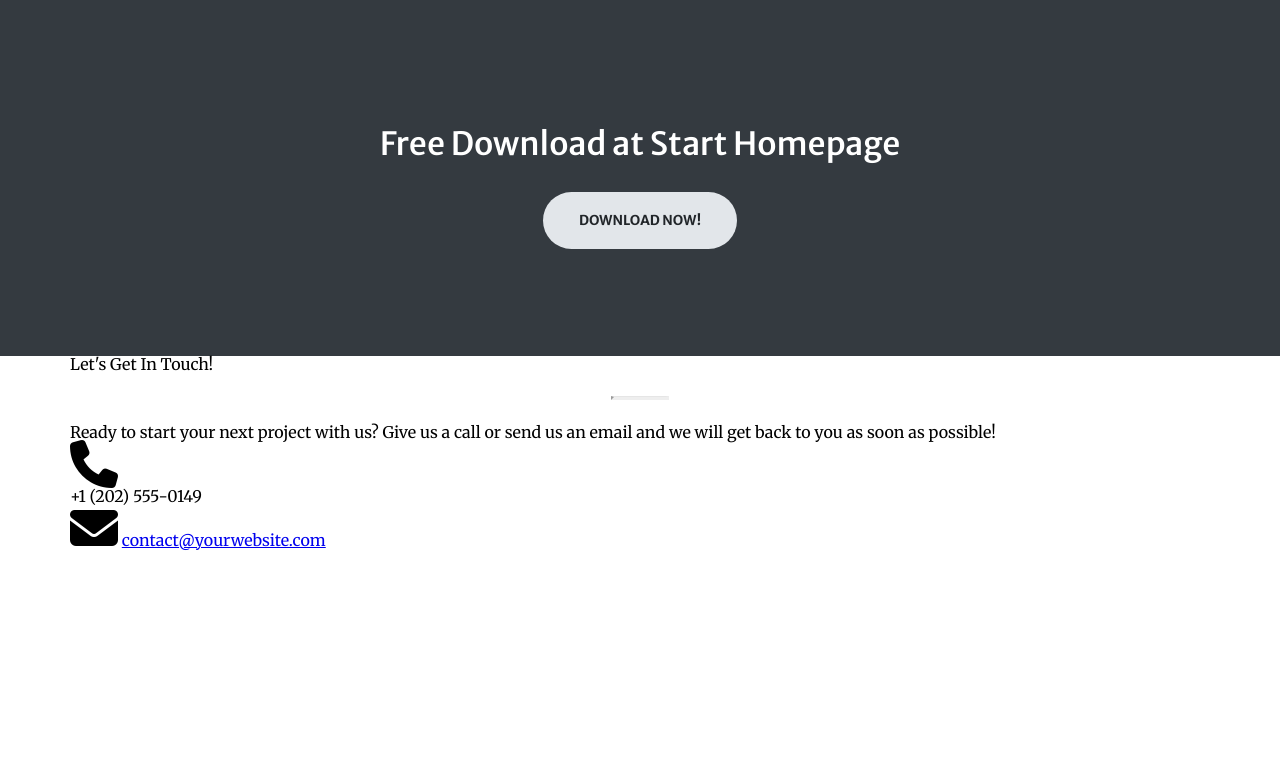
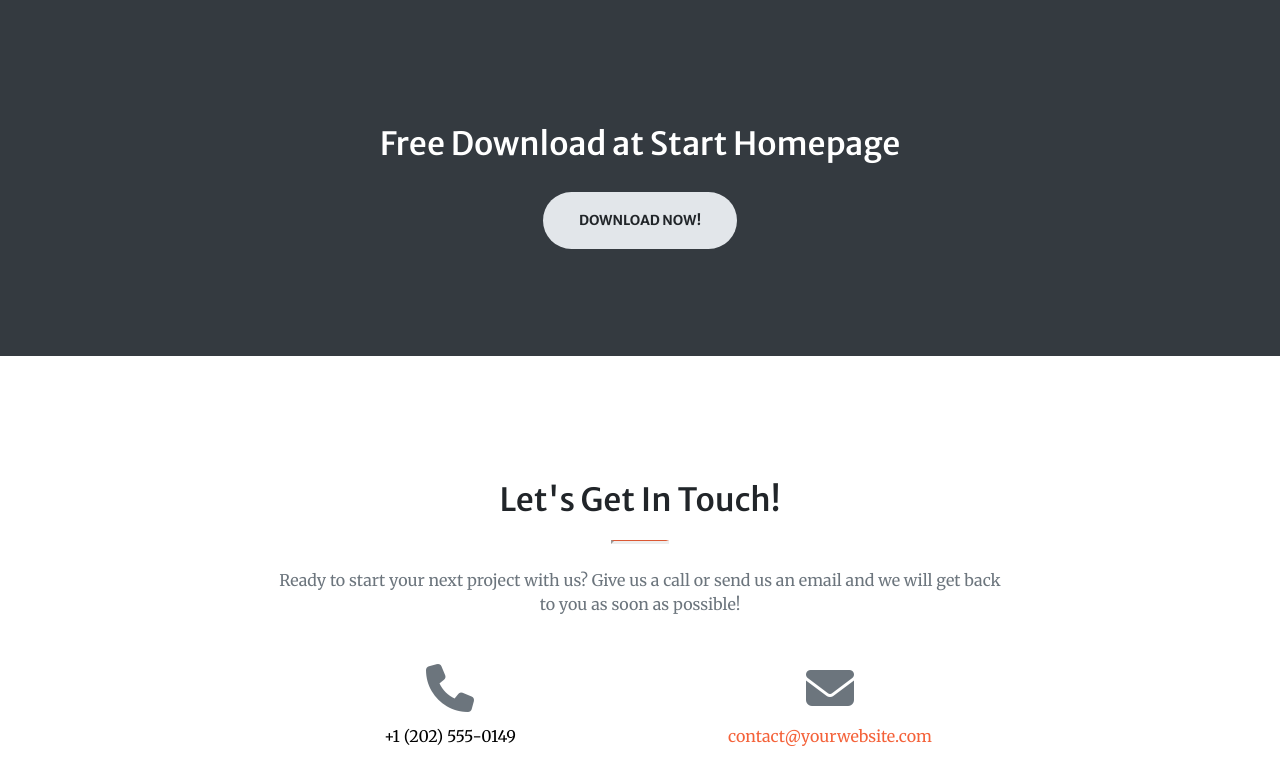
Before and after one commit to junioralvesbr/practice-creative-gh, a plain HTML site: page index.html in a window 1280 px wide. Shown: the part 2356-3140 px from the top of the page. Before the commit the page ends 2909 px from the top, so only its background shows below. Drawn offline with Linux system fonts and the light colour scheme.

Commit message:
Contact section finished

```diff
--- /dev/null
+++ b/css/main-contact.css
@@ -0,0 +1,50 @@
+.main-contact {
+    padding: 128px 0;
+}
+
+.main-contact .row {
+    display: flex;
+    flex-wrap: wrap;
+    justify-content: center;
+}
+
+.main-contact .col-box {
+    width: 730px;
+    text-align: center;
+}
+
+.main-contact .title {
+    font-family: "Merriweather Sans", sans-serif;
+    font-size: 2rem;
+    color: #212529;
+    font-weight: 500;
+    margin-bottom: .5rem;
+}
+
+.main-contact .line {
+    background-color: #f4623a;
+    color: #f4623a;
+}
+
+.main-contact .text {
+    color: #6c757d;
+    line-height: 1.5;
+    margin-bottom: 3rem;
+}
+
+.main-contact .col-icon {
+    text-align: center;
+    width: 33.3333%;
+}
+
+.main-contact .fas {
+    color: #6c757d;
+    margin-bottom: 1rem;
+}
+
+.main-contact .email {
+    display: block;
+    text-decoration: none;
+    color: #f4623a;
+
+}
--- a/index.html
+++ b/index.html
@@ -15,6 +15,7 @@
     <link rel="stylesheet" href="css/main-service.css">
     <link rel="stylesheet" href="css/main-portfolio.css">
     <link rel="stylesheet" href="css/main-downloads.css">
+    <link rel="stylesheet" href="css/main-contact.css">
 </head>
 
 <body>
@@ -187,8 +188,8 @@
         <div class="container">
 
             <div class="row">
-                <div class="col">
-                    <h2>Let's Get In Touch!</h2>
+                <div class="col-box">
+                    <h2 class="title">Let's Get In Touch!</h2>
                     <hr class="base-divider line">
                     <p class="text">
                         Ready to start your next project with us? Give us a call or send us an email and we will get back to you as soon as possible!
@@ -197,12 +198,12 @@
             </div>
 
             <div class="row">
-                <div class="col">
+                <div class="col-icon">
                     <i class="fas fa-phone fa-3x mb-3 text-muted"></i>
                     <div>+1 (202) 555-0149</div>
                 </div>
 
-                <div class="col">
+                <div class="col-icon">
                     <i class="fas fa-envelope fa-3x mb-3 text-muted"></i>
                     <a class="email" href="#">contact@yourwebsite.com</a>
                 </div>
```
